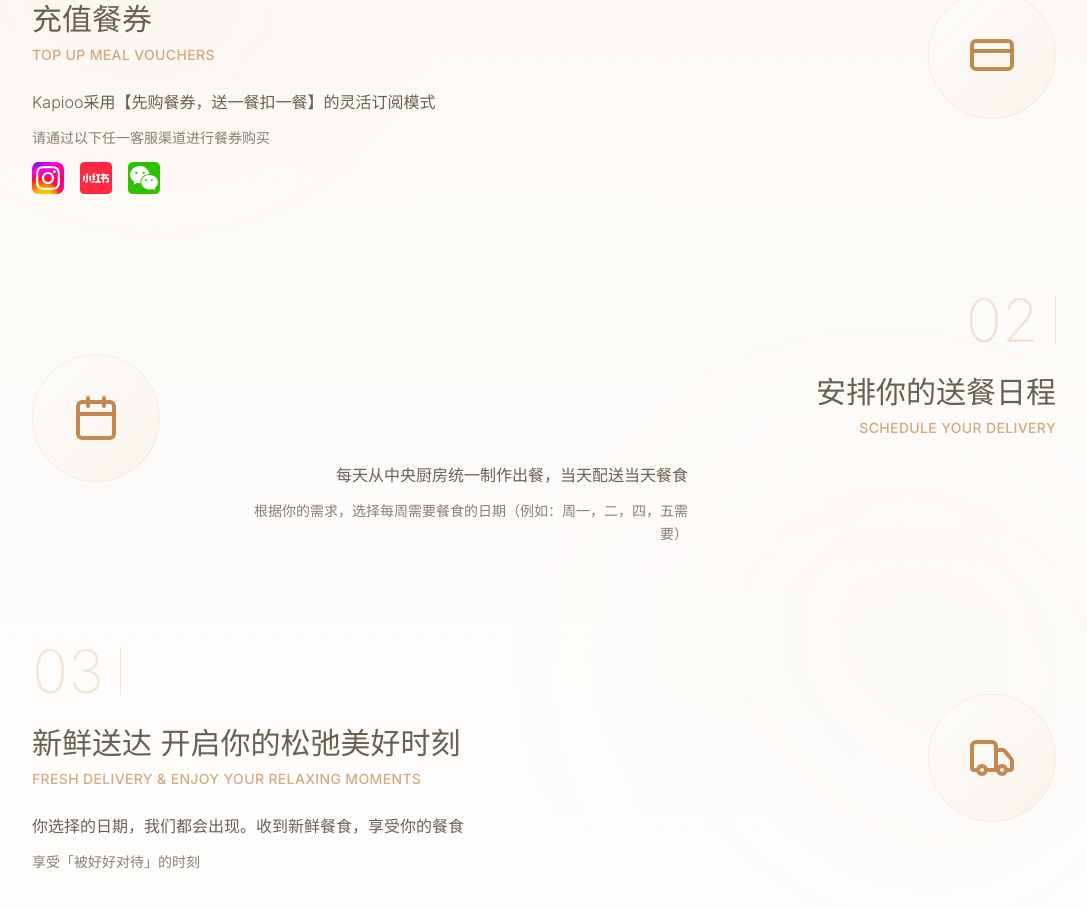
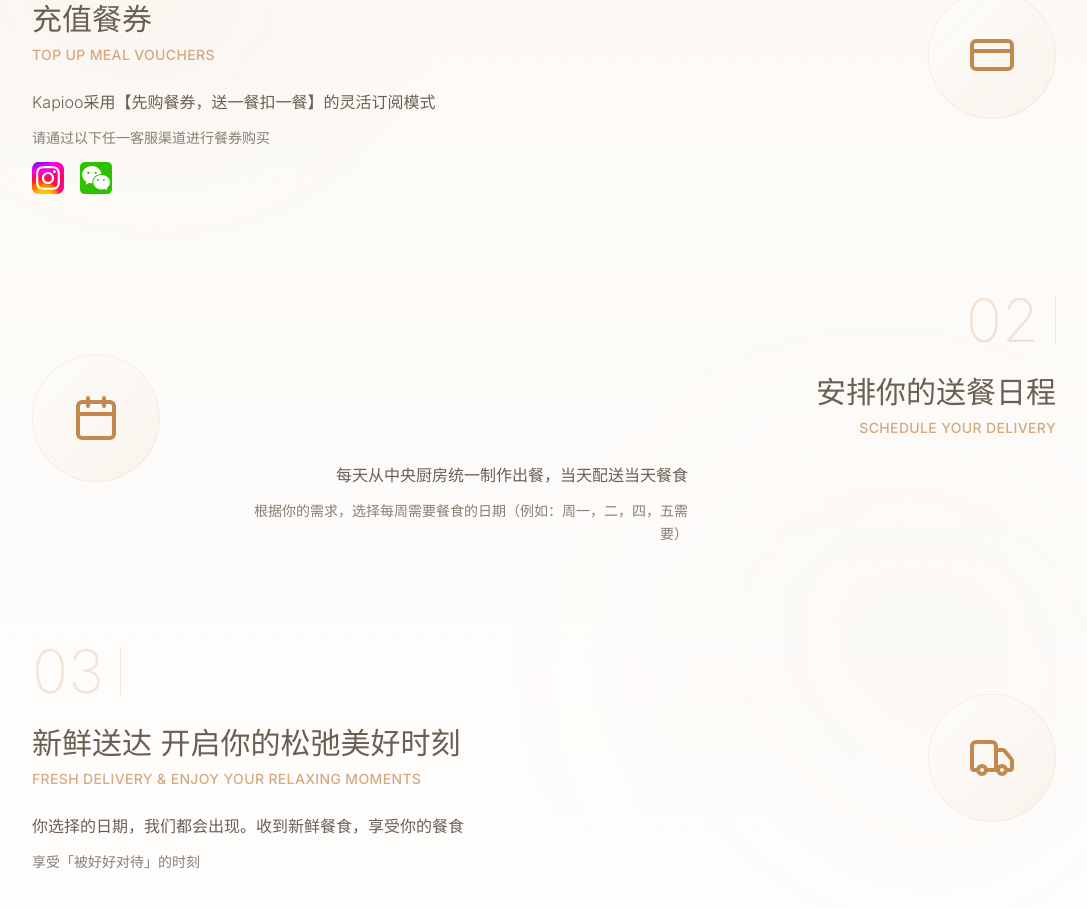
Before and after one commit to andyckt/kapioo, a Next.js app: page / in a window 1280 px wide. Shown: the part 4832-5740 px from the top of the page, without its empty margins (96-1183 px from the left). Built offline with nearby package versions, Linux system fonts and the light colour scheme.

Commit message:
Remove rednote on homepage

```diff
--- a/components/how-it-works-section.tsx
+++ b/components/how-it-works-section.tsx
@@ -37,12 +37,6 @@ export default function HowItWorksSection() {
       url: "https://www.instagram.com/kapioo_official/?igsh=NzR3cWF0YWU5cjZk",
       logo: "/instagram.svg",
       ariaLabel: "Visit our Instagram page"
-    },
-    {
-      id: "xiaohongshu",
-      url: "https://www.xiaohongshu.com/user/profile/66ad59e5000000001d0303d8?xsec_token=ABdcazfEV_I7ZnKK-qYVq8RyEXTqmw8Dtv2AguBABFh6w=&xsec_source=pc_search",
-      logo: "/XiaohongshuLOGO (1).svg",
-      ariaLabel: "Visit our Xiaohongshu (Redbook) page"
     },
     {
       id: "wechat",
@@ -209,7 +203,7 @@ export default function HowItWorksSection() {
                               <div className="w-8 h-8 relative overflow-hidden">
                                 <Image
                                   src={platform.logo}
-                                  alt={platform.id === "instagram" ? "Instagram logo" : platform.id === "xiaohongshu" ? "Xiaohongshu logo" : "WeChat logo"}
+                                  alt={platform.id === "instagram" ? "Instagram logo" : "WeChat logo"}
                                   fill
                                   className="object-contain"
                                   sizes="32px"
```
